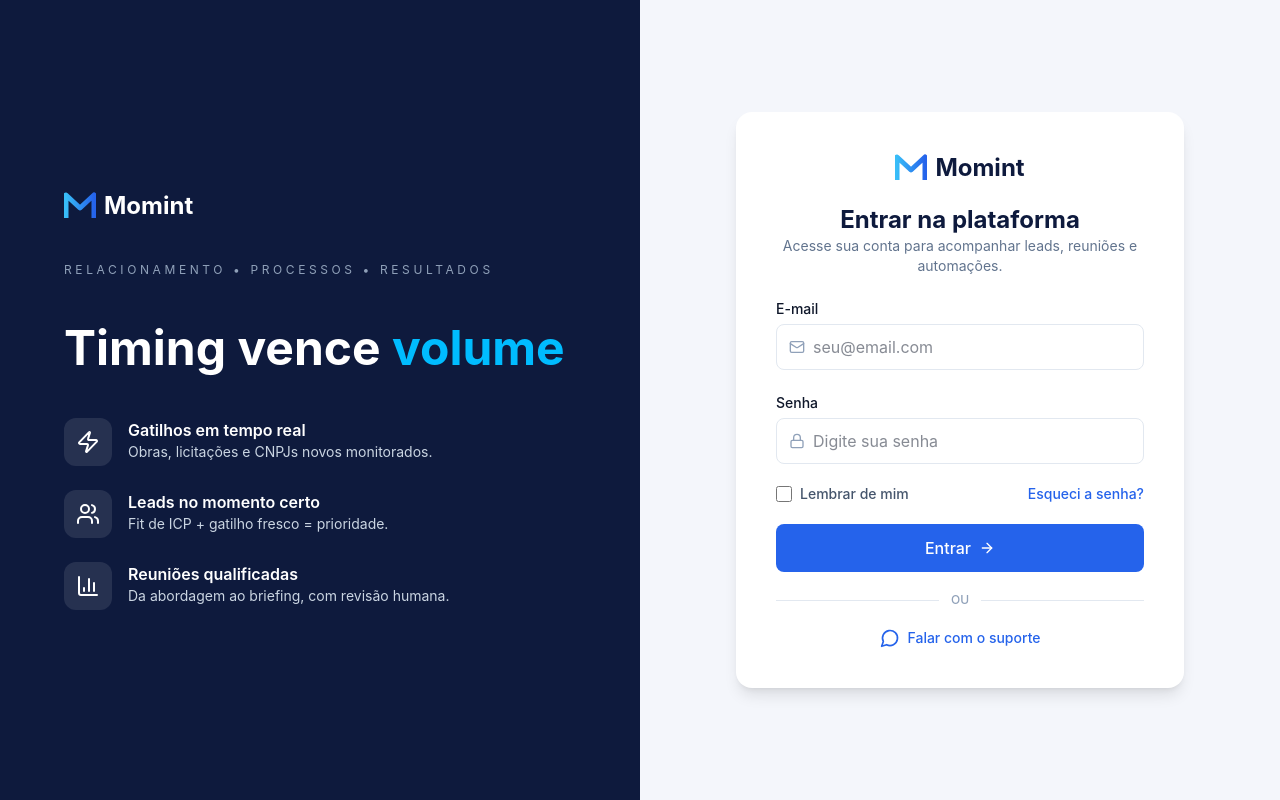
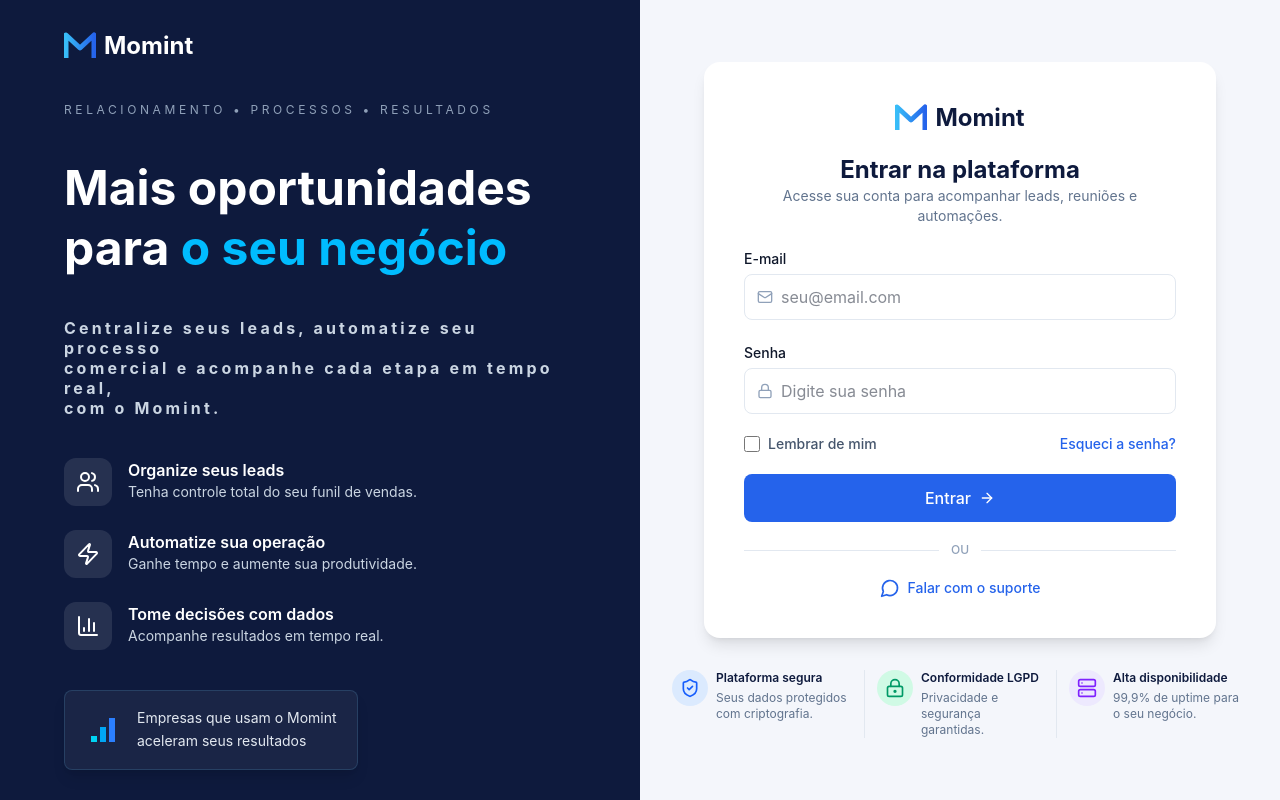
Before and after one commit to Christianleineker/momint, a Next.js app in the folder apps/web/: page /login in a window 1280 px wide. Built offline with nearby package versions, Linux system fonts and the light colour scheme.

Commit message:
feat(login): aprimora layout e adiciona informações de segurança

```diff
--- a/apps/web/src/app/login/page.tsx
+++ b/apps/web/src/app/login/page.tsx
@@ -3,13 +3,19 @@
 import type { FormEvent } from "react";
 import { useState } from "react";
 import { useRouter } from "next/navigation";
-import { ArrowRight, BarChart3, Lock, Mail, MessageCircle, Users, Zap } from "lucide-react";
+import { ArrowRight, BarChart3, ChartNoAxesColumnIncreasing, Lock, LockKeyhole, Mail, MessageCircle, Server, ShieldCheck, Users, Zap } from "lucide-react";
 import { Logo } from "@/components/ui";
 
 const DESTAQUES = [
-  { icone: Zap, titulo: "Gatilhos em tempo real", texto: "Obras, licitações e CNPJs novos monitorados." },
-  { icone: Users, titulo: "Leads no momento certo", texto: "Fit de ICP + gatilho fresco = prioridade." },
-  { icone: BarChart3, titulo: "Reuniões qualificadas", texto: "Da abordagem ao briefing, com revisão humana." },
+  { icone: Users, titulo: "Organize seus leads", texto: "Tenha controle total do seu funil de vendas." },
+  { icone: Zap, titulo: "Automatize sua operação", texto: "Ganhe tempo e aumente sua produtividade." },
+  { icone: BarChart3, titulo: "Tome decisões com dados", texto: "Acompanhe resultados em tempo real." },
+];
+
+const INFORMACOES = [
+  { icone: ShieldCheck, titulo: "Plataforma segura", texto: "Seus dados protegidos com criptografia.", cor: "bg-blue-100 text-blue-600" },
+  { icone: LockKeyhole, titulo: "Conformidade LGPD", texto: "Privacidade e segurança garantidas.", cor: "bg-emerald-100 text-emerald-600" },
+  { icone: Server, titulo: "Alta disponibilidade", texto: "99,9% de uptime para o seu negócio.", cor: "bg-violet-100 text-violet-600" },
 ];
 
 export default function LoginPage() {
@@ -52,7 +58,10 @@
         <Logo />
         <p className="text-xs tracking-[0.3em] text-slate-400">RELACIONAMENTO • PROCESSOS • RESULTADOS</p>
         <h1 className="text-5xl font-bold leading-tight">
-          Timing vence <span className="text-sky-400">volume</span>
+          Mais oportunidades <br />para <span className="text-sky-400">o seu negócio</span>
+        </h1>
+        <h1 className="font-bold leading-tight tracking-[0.2em] text-slate-300">
+          Centralize seus leads, automatize seu processo <br /> comercial e acompanhe cada etapa em tempo real,<br /> com o Momint.
         </h1>
         <ul className="space-y-6">
           {DESTAQUES.map(({ icone: Icone, titulo, texto }) => (
@@ -67,10 +76,21 @@
             </li>
           ))}
         </ul>
+        <div className="flex w-fit max-w-full items-center gap-4 rounded-lg border border-sky-300/15 bg-white/5 px-5 py-4 shadow-lg">
+          <ChartNoAxesColumnIncreasing
+            aria-hidden="true"
+            strokeWidth={4}
+            strokeLinecap="butt"
+            className="h-9 w-9 shrink-0 text-sky-400 [&_line:nth-child(1)]:stroke-sky-500 [&_line:nth-child(2)]:stroke-blue-500 [&_line:nth-child(3)]:stroke-cyan-400"
+          />
+          <p className="text-sm leading-relaxed text-slate-200">
+            Empresas que usam o Momint<br /> aceleram seus resultados
+          </p>
+        </div>
       </div>
 
-      <div className="flex items-center justify-center p-6">
-        <form onSubmit={entrar} className="w-full max-w-md space-y-5 rounded-2xl bg-white p-10 shadow-lg">
+      <div className="flex flex-col items-center justify-center gap-8 p-6">
+        <form onSubmit={entrar} className="w-full max-w-lg space-y-5 rounded-2xl bg-white p-6 shadow-lg sm:p-10">
           <div className="flex justify-center">
             <Logo claro={false} />
           </div>
@@ -82,14 +102,14 @@
             <span className="text-sm font-medium">E-mail</span>
             <div className="mt-1 flex items-center gap-2 rounded-lg border border-slate-200 px-3 py-2.5">
               <Mail className="h-4 w-4 text-slate-400" />
-              <input name="email" type="email" placeholder="seu@email.com" autoComplete="email" required className="flex-1 outline-none" />
+              <input name="email" type="email" placeholder="seu@email.com" autoComplete="email" required className="min-w-0 flex-1 outline-none" />
             </div>
           </label>
           <label className="block">
             <span className="text-sm font-medium">Senha</span>
             <div className="mt-1 flex items-center gap-2 rounded-lg border border-slate-200 px-3 py-2.5">
               <Lock className="h-4 w-4 text-slate-400" />
-              <input name="senha" type="password" placeholder="Digite sua senha" autoComplete="current-password" required className="flex-1 outline-none" />
+              <input name="senha" type="password" placeholder="Digite sua senha" autoComplete="current-password" required className="min-w-0 flex-1 outline-none" />
             </div>
           </label>
           {erro && (
@@ -123,6 +143,19 @@
             Falar com o suporte
           </button>
         </form>
+        <ul className="grid w-full max-w-xl grid-cols-1 gap-4 sm:grid-cols-3 sm:gap-0">
+          {INFORMACOES.map(({ icone: Icone, titulo, texto, cor }) => (
+            <li key={titulo} className="flex min-w-0 items-start gap-3 border-slate-200 sm:gap-2 sm:px-3 sm:first:pl-0 sm:last:pr-0 sm:[&:not(:first-child)]:border-l">
+              <div className={`flex h-9 w-9 shrink-0 items-center justify-center rounded-full ${cor}`}>
+                <Icone aria-hidden="true" className="h-5 w-5" />
+              </div>
+              <div className="min-w-0">
+                <p className="text-xs font-semibold leading-4 text-navy">{titulo}</p>
+                <p className="mt-1 text-xs leading-4 text-slate-500">{texto}</p>
+              </div>
+            </li>
+          ))}
+        </ul>
       </div>
     </div>
   );
```
